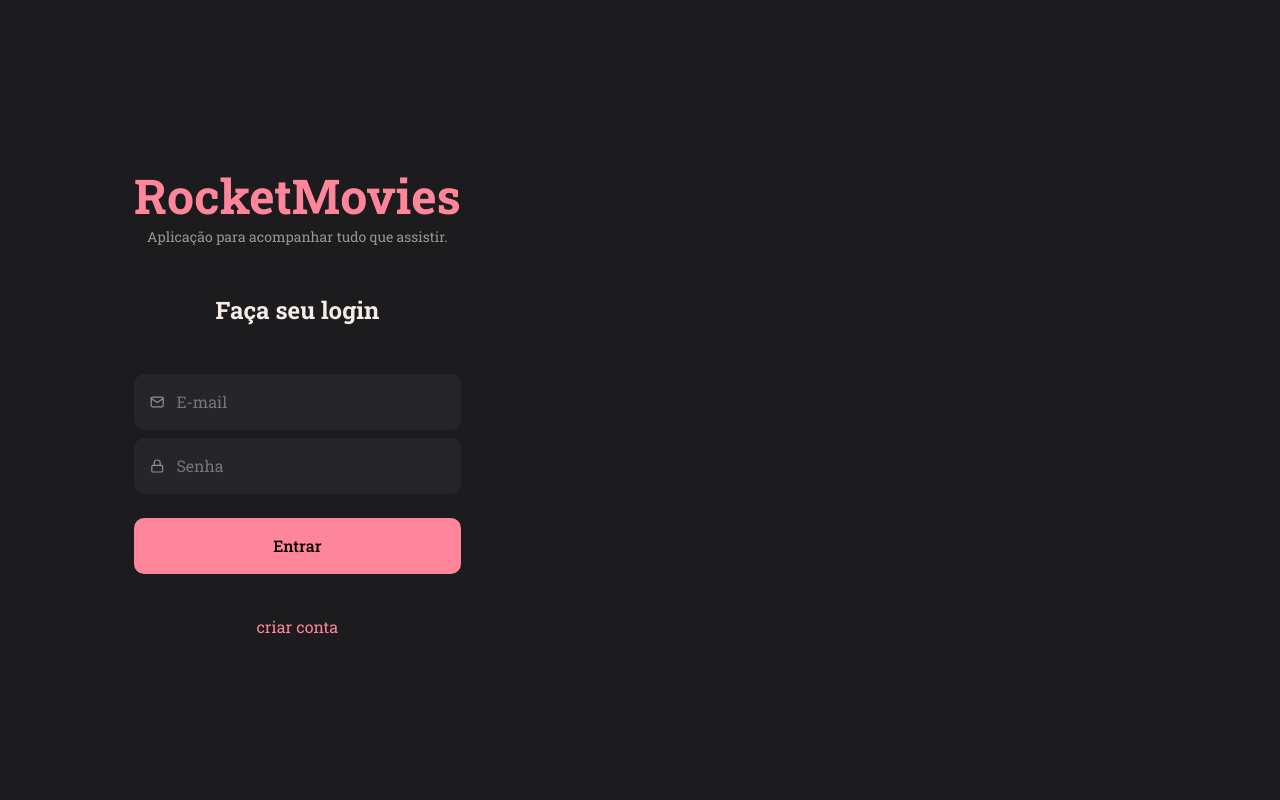
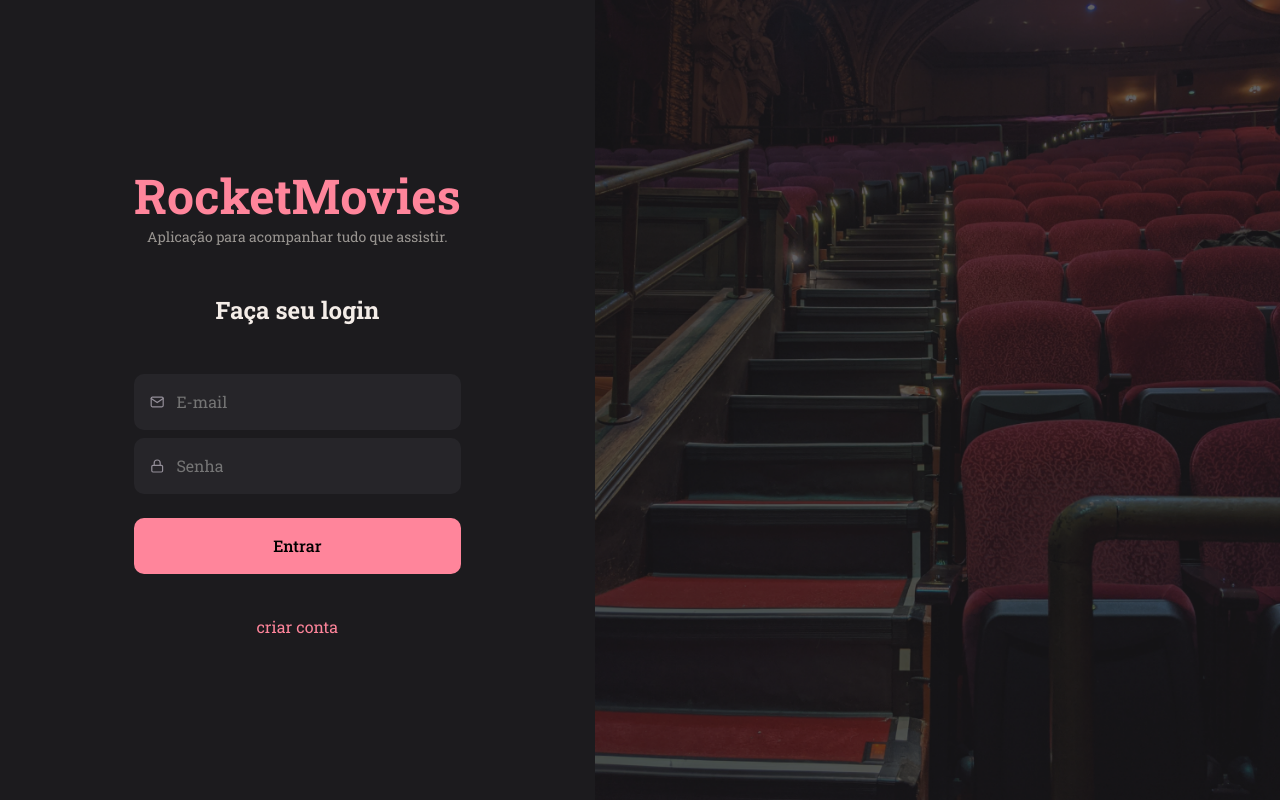
Before and after one commit to leogeison/rocketMovie, a React (Vite) app: page / in a window 1280 px wide. Built offline with nearby package versions, Linux system fonts and the light colour scheme.

Commit message:
add image to page

```diff
--- a/src/pages/SignIn/index.jsx
+++ b/src/pages/SignIn/index.jsx
@@ -1,4 +1,4 @@
-import { Container, Form } from './styles';
+import { Container, Form, Background } from './styles';
 import { FiMail, FiLock } from 'react-icons/fi';
 
 import { Input } from '../../components/Input';
@@ -20,6 +20,7 @@
 
         <a href="#">criar conta</a>
       </Form>
+      <Background/>
     </Container>
   );
 }
--- a/src/pages/SignIn/styles.js
+++ b/src/pages/SignIn/styles.js
@@ -1,4 +1,5 @@
 import { styled } from 'styled-components';
+import backgroundImg from "../../assets/MovieSignin.png"
 
 export const Container = styled.div`
   height: 100vh;
@@ -37,3 +38,9 @@
     color: ${({ theme }) => theme.COLORS.SALMON};
   }
 `;
+
+export const Background = styled.div`
+flex: 1;
+background: url(${backgroundImg}) no-repeat center center;
+background-size: cover;
+`
```
Also changed, not shown: src/assets/MovieSignin.png (added).
